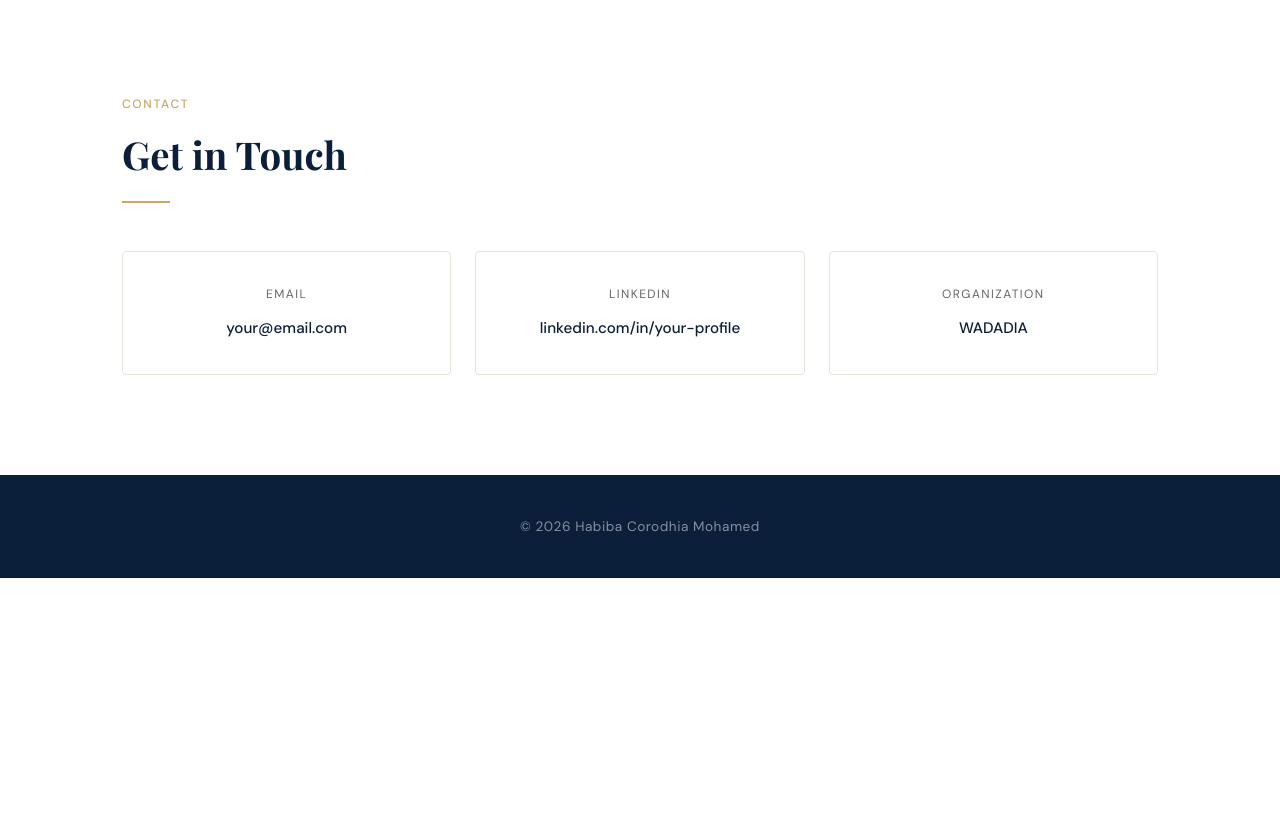
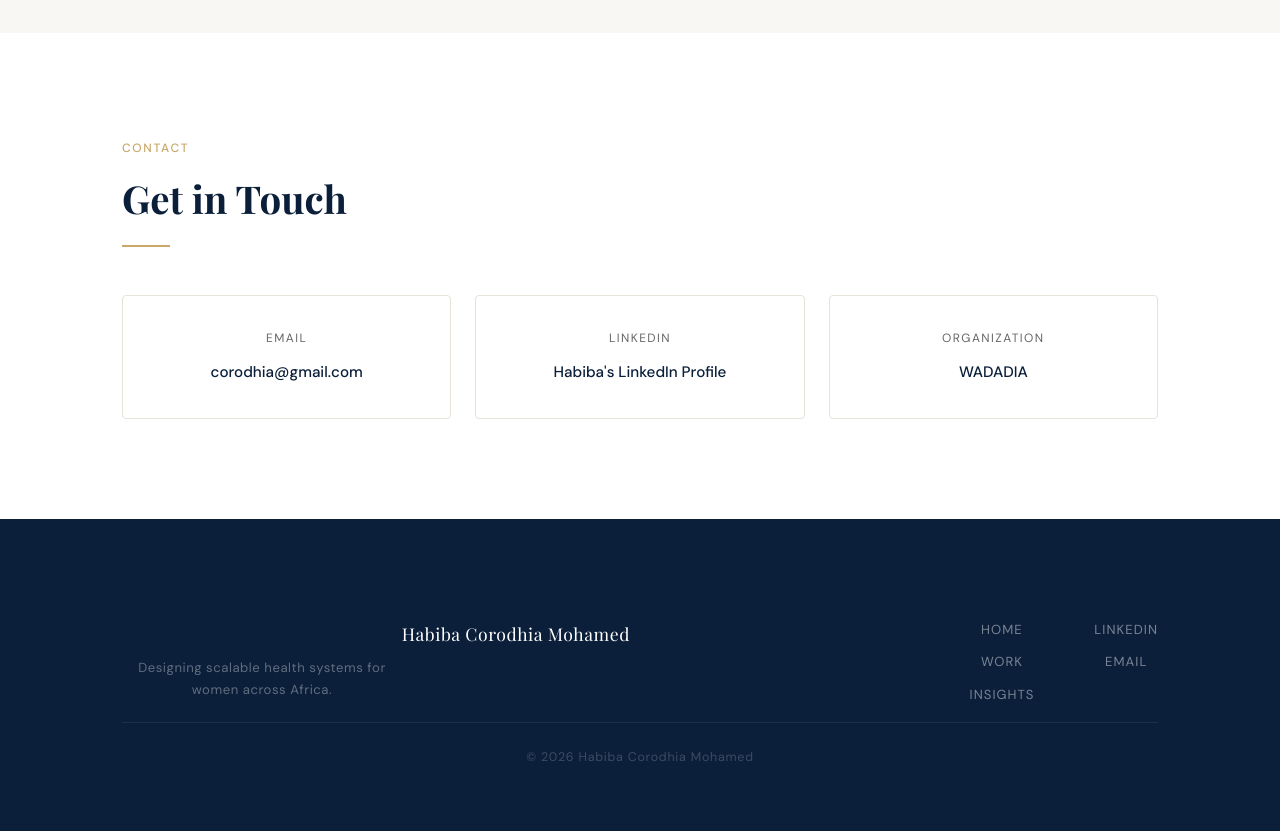
Before and after one commit to Yusufabasi/habby-portfolio, a plain HTML site: page insights.html in a window 1280 px wide. Shown: the part 1989-2820 px from the top of the page. Before the commit the page ends 2567 px from the top, so only its background shows below. Drawn offline with nearby package versions, Linux system fonts and the light colour scheme; a script that the page names is missing; a web font is replaced by a local one.

Commit message:
details added

```diff
--- a/css/styles.css
+++ b/css/styles.css
@@ -281,7 +281,7 @@ main {
 
 /* ── HOME: HERO ── */
 .hero {
-  min-height: 100vh;
+  min-height: 85vh;
   display: flex;
   align-items: center;
   background: var(--primary);
@@ -305,7 +305,7 @@ main {
   align-items: center;
   position: relative;
   z-index: 1;
-  padding: 120px 0 100px;
+  padding: 100px 0 80px;
 }
 
 .hero-eyebrow {
@@ -910,3 +910,98 @@ main {
     grid-template-columns: 1fr;
   }
 }
+.footer-inner {
+  display: grid;
+  grid-template-columns: 1fr auto auto;
+  grid-template-rows: auto auto;
+  gap: 16px 60px;
+  align-items: start;
+  padding-top: 60px;
+  padding-bottom: 60px;
+}
+
+.footer-brand {
+  grid-column: 1;
+  grid-row: 1;
+}
+
+.footer-name {
+  display: block;
+  font-family: 'Playfair Display', serif;
+  font-size: 1.1rem;
+  color: white;
+  margin-bottom: 8px;
+}
+
+.footer-tagline {
+  font-size: 0.82rem;
+  color: rgba(255, 255, 255, 0.35);
+  max-width: 280px;
+  line-height: 1.7;
+}
+
+.footer-nav {
+  display: flex;
+  flex-direction: column;
+  gap: 10px;
+}
+
+.footer-nav a {
+  font-size: 0.82rem;
+  letter-spacing: 0.08em;
+  text-transform: uppercase;
+  color: rgba(255, 255, 255, 0.45);
+  transition: color 0.2s;
+}
+
+.footer-nav a:hover {
+  color: var(--accent);
+}
+
+.footer-social {
+  display: flex;
+  flex-direction: column;
+  gap: 10px;
+}
+
+.footer-social a {
+  font-size: 0.82rem;
+  letter-spacing: 0.08em;
+  text-transform: uppercase;
+  color: rgba(255, 255, 255, 0.45);
+  transition: color 0.2s;
+}
+
+.footer-social a:hover {
+  color: var(--accent);
+}
+
+.footer-copy {
+  grid-column: 1 / -1;
+  grid-row: 2;
+  font-size: 0.78rem;
+  color: rgba(255, 255, 255, 0.2);
+  padding-top: 24px;
+  border-top: 1px solid rgba(255, 255, 255, 0.07);
+  letter-spacing: 0.06em;
+}
+
+@media (max-width: 640px) {
+  .footer-inner {
+    grid-template-columns: 1fr;
+  }
+}
+.pub-link {
+  display: inline-block;
+  margin-top: 20px;
+  font-size: 0.85rem;
+  font-weight: 500;
+  letter-spacing: 0.06em;
+  color: var(--accent);
+  border-bottom: 1px solid transparent;
+  transition: border-color 0.2s;
+}
+
+.pub-link:hover {
+  border-bottom-color: var(--accent);
+}
--- a/insights.html
+++ b/insights.html
@@ -54,6 +54,7 @@
                 Examines gaps in post-repair follow-up and proposes community-based models to improve long-term outcomes for fistula survivors. The paper advocates for assessment tools that can be deployed at community level to bridge the critical gap between clinical repair and sustained recovery.
               </p>
               <!-- Add DOI or link here when available -->
+              <a href="https://www.paperpublications.org/journalss/IJRRSSH/Issue-4-October-2015-December-2015/0" class="pub-link" target="_blank" rel="noopener">View Publication →</a>
             </div>
           </div>
 
@@ -100,7 +101,7 @@
             <!-- REPLACE your-username with your actual Calendly username -->
             <div
               class="calendly-inline-widget"
-              data-url="https://calendly.com/your-username"
+              data-url="https://calendly.com/tawheedy05"
               style="min-width:320px; height:700px;">
             </div>
             <script
@@ -125,19 +126,19 @@
           <div class="contact-item">
             <p class="contact-item-label">Email</p>
             <!-- Replace with actual email -->
-            <a href="mailto:your@email.com" class="contact-item-value">your@email.com</a>
+            <a href="mailto:corodhia@gmail.com" class="contact-item-value">corodhia@gmail.com</a>
           </div>
 
           <div class="contact-item">
             <p class="contact-item-label">LinkedIn</p>
             <!-- Replace with actual LinkedIn URL -->
-            <a href="https://linkedin.com/in/your-profile" class="contact-item-value" target="_blank" rel="noopener">linkedin.com/in/your-profile</a>
+            <a href="https://www.linkedin.com/in/habiba-corodhia-mohamed-b28a0b81/" class="contact-item-value" target="_blank" rel="noopener noreferrer">Habiba's LinkedIn Profile</a>
           </div>
 
           <div class="contact-item">
             <p class="contact-item-label">Organization</p>
             <!-- Replace with actual organization URL or name -->
-            <a href="#" class="contact-item-value">WADADIA</a>
+            <a href="https://wadadia-nonprofits.org/" class="contact-item-value">WADADIA</a>
           </div>
 
         </div>
@@ -148,7 +149,28 @@
 
   <!-- FOOTER -->
   <footer class="footer">
-    <p>© 2026 Habiba Corodhia Mohamed</p>
+  <div class="container footer-inner">
+
+    <div class="footer-brand">
+      <span class="footer-name">Habiba Corodhia Mohamed</span>
+      <p class="footer-tagline">Designing scalable health systems for women across Africa.</p>
+    </div>
+
+    <nav class="footer-nav">
+      <a href="index.html">Home</a>
+      <a href="work.html">Work</a>
+      <a href="insights.html">Insights</a>
+    </nav>
+
+    <div class="footer-social">
+      <a href="https://linkedin.com/in/your-profile" target="_blank" rel="noopener" aria-label="LinkedIn">LinkedIn</a>
+      <a href="mailto:your@email.com" aria-label="Email">Email</a>
+      <!-- Add more as needed: X, ResearchGate, etc. -->
+    </div>
+
+    <p class="footer-copy">© 2026 Habiba Corodhia Mohamed</p>
+
+  </div>
   </footer>
 
   <script src="js/main.js"></script>
```
Also changed, not shown: index.html (+23 -2 lines), work.html (+22 -1 lines), assets/images/profile.jpeg (added).
